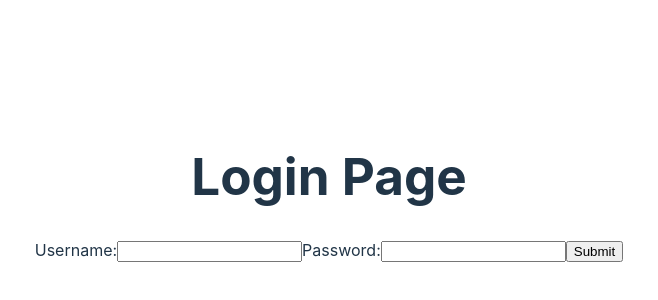
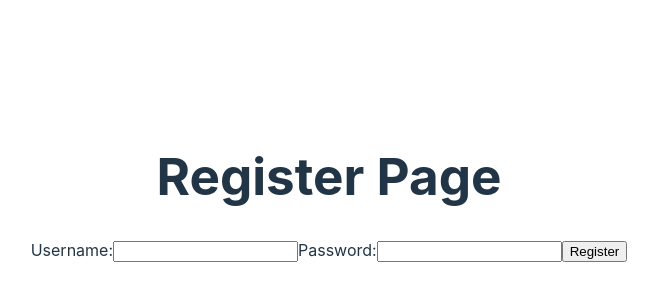
Before and after one commit to noamerey/Shifumi, a React (Vite) app in the folder Front/: page /register in a window 1280 px wide. Shown: the part 212-512 px from the top of the page, without its empty margins (311-969 px from the left). Built offline with nearby package versions, Linux system fonts and the light colour scheme.

Commit message:
Quoicoubeh apagnan

```diff
--- a/Front/package.json
+++ b/Front/package.json
@@ -10,8 +10,10 @@
     "preview": "vite preview"
   },
   "dependencies": {
+    "axios": "^1.6.5",
     "react": "^18.2.0",
-    "react-dom": "^18.2.0"
+    "react-dom": "^18.2.0",
+    "react-router-dom": "^6.21.1"
   },
   "devDependencies": {
     "@types/react": "^18.2.15",
--- a/Front/src/App.jsx
+++ b/Front/src/App.jsx
@@ -1,14 +1,22 @@
 import { useState } from 'react';
+import { BrowserRouter as Router, Route, Routes } from 'react-router-dom';
 import './App.css';
 import Login from './components/login';
+import CreateAccount from './components/CreateAccount'; // Make sure the path is correct
 
 function App() {
-  const [count, setCount] = useState(0);
+  const [username, setUsername] = useState('');
+  const [password, setPassword] = useState('');
 
   return (
-    <div>
-      <Login />
-    </div>
+    <Router>
+      <div>
+        <Routes>
+          <Route path="/login" element={<Login/>}/>
+          <Route path="/register" element={<CreateAccount/>}/>
+        </Routes>
+      </div>
+    </Router>
   );
 }
 
--- /dev/null
+++ b/Front/src/components/CreateAccount.jsx
@@ -0,0 +1,45 @@
+import React, { useState } from 'react';
+import axios from 'axios';
+
+function Register() {
+  const [username, setUsername] = useState('');
+  const [password, setPassword] = useState('');
+
+  const handleSubmit = async (event) => {
+    event.preventDefault();
+    try {
+      const response = await axios.post('http://localhost:3000/register', {
+        username: username,
+        password: password,
+      });
+
+      if (response.data.status === 'ok') {
+        console.log('Succès de l\'inscription');
+        // Redirigez l'utilisateur vers la page de connexion ou de bienvenue
+      } else {
+        console.error('Erreur lors de l\'inscription');
+      }
+    } catch (error) {
+      console.error('Une erreur est survenue lors de l\'inscription', error);
+    }
+  };
+
+  return (
+    <div>
+      <h1>Register Page</h1>
+      <form onSubmit={handleSubmit}>
+        <label>
+          Username:
+          <input type="text" value={username} onChange={e => setUsername(e.target.value)} />
+        </label>
+        <label>
+          Password:
+          <input type="password" value={password} onChange={e => setPassword(e.target.value)} />
+        </label>
+        <input type="submit" value="Register" />
+      </form>
+    </div>
+  );
+}
+
+export default Register;
```
Also changed, not shown: 1 other file (tests, documents, lock files or other folders).
